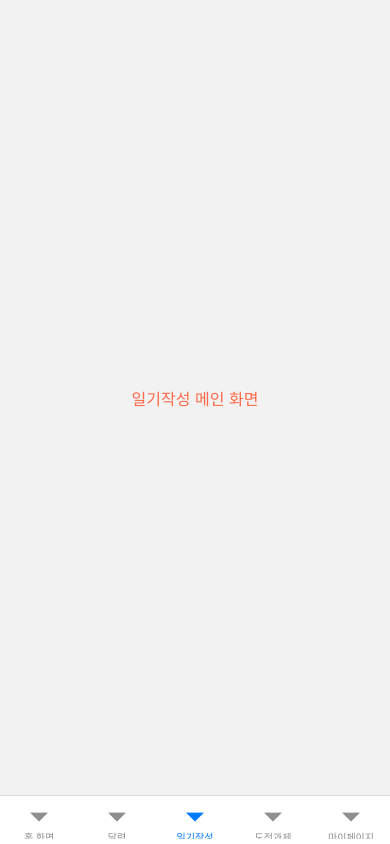
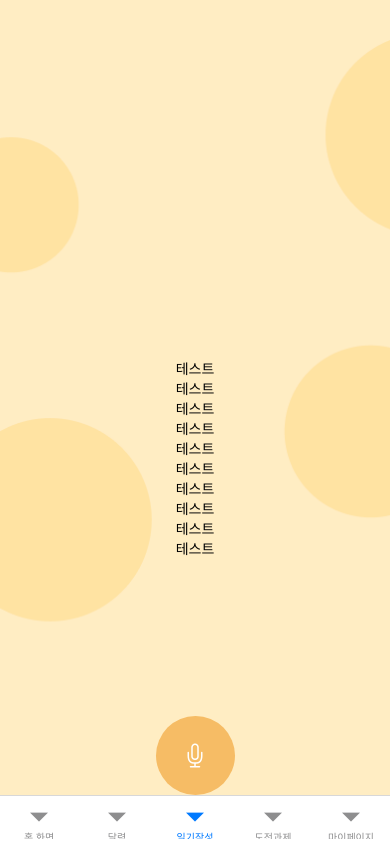
Before and after one commit to AI-Buddies/FrontEnd, a React Native app in the folder sketchtalk/: screen /DiaryStackNavigator in a window 390 px wide. Built offline with nearby package versions, Linux system fonts and the light colour scheme; grey boxes are pictures that could not be loaded.

Commit message:
feat: add message flatlist & mic button to DiaryMainScreen

```diff
--- a/sketchtalk/package.json
+++ b/sketchtalk/package.json
@@ -14,13 +14,15 @@
     "@react-navigation/bottom-tabs": "^7.3.14",
     "@react-navigation/native": "^7.1.10",
     "@react-navigation/native-stack": "^7.3.14",
-    "react": "19.0.0",
+    "react": "^19.0.0",
+    "react-dom": "^19.0.0",
     "react-native": "0.79.2",
+    "react-native-elements": "^3.4.3",
     "react-native-gesture-handler": "^2.25.0",
     "react-native-reanimated": "^3.18.0",
     "react-native-safe-area-context": "^5.4.1",
     "react-native-screens": "^4.11.1",
-    "react-native-vector-icons": "^10.2.0",
+    "react-native-vector-icons": "^10.3.0",
     "styled-components": "^6.1.18"
   },
   "devDependencies": {
--- a/sketchtalk/src/screens/diary/DiaryMainScreen.js
+++ b/sketchtalk/src/screens/diary/DiaryMainScreen.js
@@ -1,22 +1,86 @@
 import React from 'react';
-import styled from 'styled-components/native';
+import {ImageBackground, Dimensions, Text, Pressable, View} from 'react-native';
+import {styled} from 'styled-components/native';
 import colors from '../../constants/colors';
+import SimpleLineIcons from 'react-native-vector-icons/SimpleLineIcons';
+import {Image} from 'react-native';
+
+const {width, height} = Dimensions.get('window');
 
 export default function DiaryMainScreen() {
   return (
-    <Container>
-      <Message>일기작성 메인 화면</Message>
-    </Container>
+    <Background
+      source={require('../../assets/background/yellow_bg.png')}
+      resizeMode="cover">
+      <CharacterImage/>
+      <MessageList
+        data={[
+          {key: '테스트'},
+          {key: '테스트'},
+          {key: '테스트'},
+          {key: '테스트'},
+          {key: '테스트'},
+          {key: '테스트'},
+          {key: '테스트'},
+          {key: '테스트'},
+          {key: '테스트'},
+          {key: '테스트'},
+        ]}
+        renderItem={({item}) => <Text>{item.key}</Text>}
+        keyExtractor={item => item.id}
+      />
+      <MicButton />
+    </Background>
   );
 }
 
-const Container = styled.View`
+const CharacterImage = () => (
+  <View
+    style={{
+      flex: 1,
+      width: 79,
+      height: 79,
+      justifyContent: 'center',
+      alignItems: 'center',
+    }}>
+    <Image source={require('../../assets/test.png')} />
+  </View>
+);
+
+const MessageList = styled.FlatList`
   flex: 1;
-  justify-content: center;
-  align-items: center;
 `;
+
+const MicButton = () => (
+  <Pressable
+    style={{
+      borderRadius: Math.round(158) / 2,
+      width: 79,
+      height: 79,
+      backgroundColor: '#F6BC65',
+      justifyContent: 'center',
+      alignItems: 'center',
+    }}
+    onPress={() => {}}>
+    {({pressed}) => (
+      <SimpleLineIcons
+        name="microphone"
+        size={24}
+        color={pressed ? '#FF6947' : colors.white}
+      />
+    )}
+  </Pressable>
+);
 
 const Message = styled.Text`
   font-size: 16px;
   color: ${colors.primary};
 `;
+
+const Background = styled(ImageBackground)`
+  flex: 1;
+  width: ${width}px;
+  height: ${height}px;
+  justify-content: center;
+  align-items: center;
+`;
```
Also changed, not shown: 3 other files (tests, documents, lock files or other folders).
